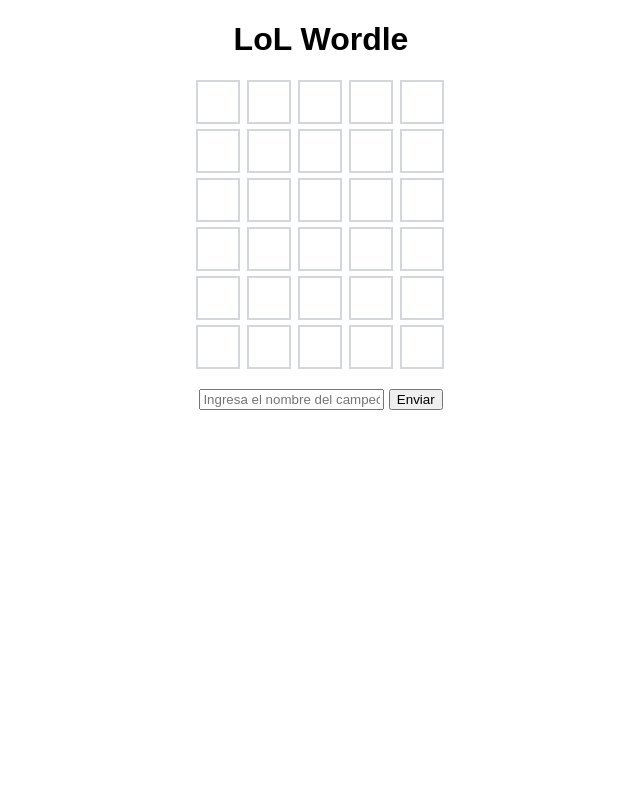
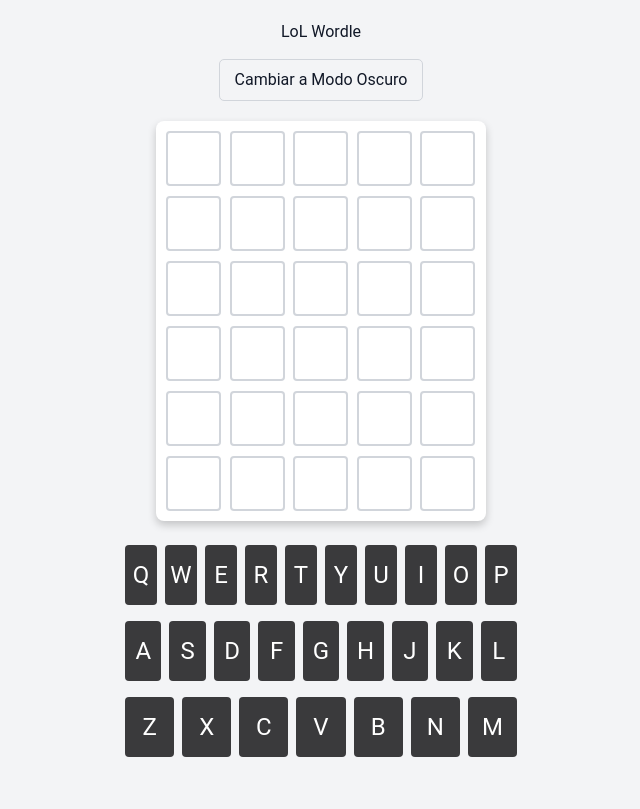
Before and after one commit to escartii/DAW2, a PHP site: page / in a window 1280 px wide. Shown: the whole page, without its empty margins (319-959 px from the left). Before the commit the page ends 410 px from the top, so only its background shows below. Run offline with PHP 8.4, Linux system fonts and the light colour scheme; some libraries are stand-ins or nearby versions.

Commit message:
[] - mejoras

```diff
--- a/DWEC/Wordlet/app.js
+++ b/DWEC/Wordlet/app.js
@@ -45,13 +45,10 @@
 const chosenChampion = champions[Math.floor(Math.random() * champions.length)].name.toLowerCase();
 
 const board = document.getElementById('game-board');
-const input = document.getElementById('user-input');
-const submitBtn = document.getElementById('submit-btn');
 const feedback = document.getElementById('feedback');
-
-let attempt = 0;
+let currentRow = 0;
+let currentTile = 0;
 const maxAttempts = 6;
-let currentRow = 0;
 
 // Inicializar el tablero
 function initBoard() {
@@ -69,12 +66,89 @@
 
 initBoard();
 
-submitBtn.addEventListener('click', handleGuess);
+// Manejar las teclas virtuales
+const keys = document.querySelectorAll('.key');
+keys.forEach(key => {
+    key.addEventListener('click', () => {
+        const keyValue = key.textContent.toLowerCase();
+        if (keyValue === 'enter') {
+            handleGuess();
+        } else if (keyValue === '⌫') {
+            deleteLetter();
+        } else {
+            addLetter(keyValue);
+        }
+    });
+});
 
+// Detectar teclas físicas
+document.addEventListener('keydown', (e) => {
+    const key = e.key.toLowerCase();
+
+    if (key === 'enter') {
+        handleGuess();
+        return;
+    }
+
+    if (key === 'backspace') {
+        deleteLetter();
+        return;
+    }
+
+    if (/^[a-z]$/.test(key)) {
+        addLetter(key);
+    }
+});
+
+// Agregar letras a las casillas
+function addLetter(letter) {
+    if (currentTile < 5) {
+        const currentRowElement = board.children[currentRow];
+        const tile = currentRowElement.children[currentTile];
+        tile.textContent = letter.toUpperCase();
+        tile.dataset.letter = letter;
+        currentTile++;
+    }
+}
+
+// Eliminar la última letra
+function deleteLetter() {
+    if (currentTile > 0) {
+        currentTile--;
+        const currentRowElement = board.children[currentRow];
+        const tile = currentRowElement.children[currentTile];
+        tile.textContent = '';
+        delete tile.dataset.letter;
+    }
+}
+
+// Mostrar/ocultar alertas
+function showAlert(type) {
+    const successAlert = document.getElementById('alert-success');
+    const dangerAlert = document.getElementById('alert-danger');
+    const correctChampionEl = document.getElementById('correct-champion');
+
+    // Ocultar ambas alertas antes de mostrar la correcta
+    successAlert.classList.add('hidden');
+    dangerAlert.classList.add('hidden');
+
+    if (type === 'success') {
+        successAlert.classList.remove('hidden');
+    } else if (type === 'danger') {
+        dangerAlert.classList.remove('hidden');
+        correctChampionEl.textContent = capitalize(chosenChampion); // Mostrar el campeón correcto
+    }
+}
+
+// Manejar el intento
 function handleGuess() {
-    const guess = input.value.toLowerCase();
+    const currentRowElement = board.children[currentRow];
+    const guess = Array.from(currentRowElement.children)
+        .map(tile => tile.dataset.letter)
+        .join('');
+
     if (guess.length !== 5) {
-        feedback.textContent = "¡Los nombres de los campeones deben tener 5 letras!";
+        feedback.textContent = "Debes completar la fila antes de verificar.";
         return;
     }
 
@@ -84,33 +158,70 @@
         return;
     }
 
-    const currentRowElement = board.children[currentRow];
+    // Pintar las letras según la coincidencia
     for (let i = 0; i < 5; i++) {
         const tile = currentRowElement.children[i];
-        tile.textContent = guess[i].toUpperCase();
-        if (guess[i] === chosenChampion[i]) {
+        const letter = tile.dataset.letter;
+
+        if (letter === chosenChampion[i]) {
             tile.classList.add('correct');
-        } else if (chosenChampion.includes(guess[i])) {
+            updateKey(letter, 'correct');
+        } else if (chosenChampion.includes(letter)) {
             tile.classList.add('present');
+            updateKey(letter, 'present');
         } else {
             tile.classList.add('wrong');
+            updateKey(letter, 'wrong');
         }
     }
 
+    // Verificar si el jugador ha ganado o si ha terminado el juego
     if (guess === chosenChampion) {
         feedback.textContent = "¡Has adivinado el campeón!";
-        submitBtn.disabled = true;
+        showAlert('success'); // Mostrar alerta verde
+        document.removeEventListener('keydown', handleGuess);
     } else if (currentRow >= maxAttempts - 1) {
         feedback.textContent = `¡Juego terminado! El campeón era ${capitalize(chosenChampion)}.`;
-        submitBtn.disabled = true;
+        showAlert('danger'); // Mostrar alerta roja
+        document.removeEventListener('keydown', handleGuess);
     } else {
+        currentRow++;
+        currentTile = 0;
         feedback.textContent = "";
-        currentRow++;
     }
-    input.value = '';
-    attempt++;
 }
 
+// Actualizar el teclado
+function updateKey(letter, className) {
+    keys.forEach(key => {
+        if (key.textContent.toLowerCase() === letter.toLowerCase()) {
+            key.classList.add(className);
+        }
+    });
+}
+
+// Capitalizar la primera letra
 function capitalize(word) {
     return word.charAt(0).toUpperCase() + word.slice(1);
 }
+
+const toggleButton = document.getElementById('toggle-mode');
+const body = document.body;
+
+// Comprobar el modo almacenado
+if (localStorage.getItem('theme') === 'dark') {
+    body.classList.add('dark-mode');
+    toggleButton.textContent = "Cambiar a Modo Claro";
+}
+
+toggleButton.addEventListener('click', () => {
+    body.classList.toggle('dark-mode');
+
+    if (body.classList.contains('dark-mode')) {
+        localStorage.setItem('theme', 'dark');
+        toggleButton.textContent = "Cambiar a Modo Claro";
+    } else {
+        localStorage.setItem('theme', 'light');
+        toggleButton.textContent = "Cambiar a Modo Oscuro";
+    }
+});
--- a/DWEC/Wordlet/index.html
+++ b/DWEC/Wordlet/index.html
@@ -1,18 +1,55 @@
 <!DOCTYPE html>
 <html lang="es">
+
 <head>
     <meta charset="UTF-8">
     <title>LoL Wordle</title>
     <link rel="stylesheet" href="styles.css">
+    <script src="https://cdn.tailwindcss.com"></script>
 </head>
+
 <body>
     <h1>LoL Wordle</h1>
+    <button id="toggle-mode">Cambiar a Modo Oscuro</button>
     <div id="game-board"></div>
-    <div id="input-container">
-        <input type="text" id="user-input" maxlength="5" placeholder="Ingresa el nombre del campeón">
-        <button id="submit-btn">Enviar</button>
+    <p id="feedback"></p>
+
+    <!-- Teclado virtual -->
+    <div id="keyboard">
+        <div class="key-row">
+            <button class="key">Q</button>
+            <button class="key">W</button>
+            <button class="key">E</button>
+            <button class="key">R</button>
+            <button class="key">T</button>
+            <button class="key">Y</button>
+            <button class="key">U</button>
+            <button class="key">I</button>
+            <button class="key">O</button>
+            <button class="key">P</button>
+        </div>
+        <div class="key-row">
+            <button class="key">A</button>
+            <button class="key">S</button>
+            <button class="key">D</button>
+            <button class="key">F</button>
+            <button class="key">G</button>
+            <button class="key">H</button>
+            <button class="key">J</button>
+            <button class="key">K</button>
+            <button class="key">L</button>
+        </div>
+        <div class="key-row">
+            <button class="key">Z</button>
+            <button class="key">X</button>
+            <button class="key">C</button>
+            <button class="key">V</button>
+            <button class="key">B</button>
+            <button class="key">N</button>
+            <button class="key">M</button>
+        </div>
     </div>
-    <p id="feedback"></p>
     <script src="app.js"></script>
 </body>
+
 </html>
--- a/DWEC/Wordlet/styles.css
+++ b/DWEC/Wordlet/styles.css
@@ -1,47 +1,141 @@
 body {
-    font-family: Arial, sans-serif;
+    font-family: 'Roboto', sans-serif; /* Fuente más moderna */
     text-align: center;
+    background-color: var(--bg-color);
+    color: var(--text-color);
+    padding: 20px; /* Añade algo de espacio alrededor */
 }
 
 #game-board {
     display: grid;
     grid-template-rows: repeat(6, 1fr);
-    grid-gap: 5px;
-    max-width: 250px;
+    grid-gap: 10px; /* Aumenta el espacio entre filas */
+    max-width: 330px; /* Ajusta el ancho para que se vea más centrado y grande */
     margin: 20px auto;
+    padding: 10px;
+    border-radius: 8px; /* Bordes redondeados */
+    background-color: var(--board-bg-color); /* Fondo del tablero */
+    box-shadow: 0px 4px 8px rgba(0, 0, 0, 0.2); /* Añade sombra suave */
 }
 
 .row {
     display: grid;
     grid-template-columns: repeat(5, 1fr);
-    grid-gap: 5px;
+    grid-gap: 8px; /* Más espacio entre las columnas */
 }
 
 .tile {
-    width: 40px;
-    height: 40px;
-    border: 2px solid #d3d6da;
+    width: 55px; /* Ajusta el tamaño para que se vea más grande */
+    height: 55px;
+    border: 2px solid var(--tile-border);
     display: flex;
     align-items: center;
     justify-content: center;
-    font-size: 1.5em;
+    font-size: 1.6em;
     text-transform: uppercase;
+    border-radius: 4px; /* Bordes ligeramente redondeados */
+    transition: background-color 0.3s, border-color 0.3s; /* Transiciones suaves */
 }
 
 .tile.correct {
-    background-color: #6aaa64; /* Verde */
+    background-color: #6aaa64;
     border-color: #6aaa64;
     color: white;
 }
 
 .tile.present {
-    background-color: #c9b458; /* Amarillo */
+    background-color: #c9b458;
     border-color: #c9b458;
     color: white;
 }
 
 .tile.wrong {
-    background-color: #787c7e; /* Gris */
+    background-color: #787c7e;
     border-color: #787c7e;
     color: white;
 }
+
+/* Modo claro */
+:root {
+    --bg-color: #f3f4f6; /* Fondo claro sutil */
+    --text-color: #111827; /* Texto oscuro */
+    --tile-border: #d1d5db; /* Bordes claros */
+    --board-bg-color: #ffffff; /* Fondo blanco para el tablero */
+}
+
+/* Modo oscuro */
+.dark-mode {
+    --bg-color: #1f2937;
+    --text-color: #f3f4f6;
+    --tile-border: #374151;
+    --board-bg-color: #27272a; /* Fondo oscuro del tablero */
+}
+
+#toggle-mode {
+    margin-top: 15px;
+    padding: 8px 15px;
+    font-size: 1em;
+    cursor: pointer;
+    border: 1px solid var(--tile-border);
+    border-radius: 5px;
+    background-color: var(--bg-color);
+    color: var(--text-color);
+    transition: background-color 0.3s, color 0.3s;
+}
+
+#keyboard {
+    margin: 20px auto;
+    display: flex;
+    flex-direction: column;
+    max-width: 400px;
+}
+
+.key-row {
+    display: flex;
+    justify-content: center;
+    margin-bottom: 8px;
+}
+
+.key {
+    width: 50px; /* Tamaño similar al de la imagen */
+    height: 60px;
+    margin: 4px;
+    border: none;
+    background-color: #3a3a3c; /* Color de fondo oscuro */
+    color: white; /* Texto blanco */
+    font-size: 1.5em;
+    text-transform: uppercase;
+    cursor: pointer;
+    display: flex;
+    align-items: center;
+    justify-content: center;
+    border-radius: 4px; /* Bordes ligeramente redondeados */
+    transition: background-color 0.3s;
+}
+
+.key.correct {
+    background-color: #6aaa64; /* Verde para letras correctas */
+    color: white;
+}
+
+.key.present {
+    background-color: #c9b458; /* Amarillo para letras presentes */
+    color: white;
+}
+
+.key.wrong {
+    background-color: #787c7e; /* Gris para letras incorrectas */
+    color: white;
+}
+
+.key.special {
+    width: 100px; /* Botones especiales más anchos */
+    background-color: #4a4a4d; /* Color especial */
+    font-size: 1.2em;
+}
+
+.key.large {
+    width: 70px; /* Un poco más grande para teclas como "ENVIAR" y "BACKSPACE" */
+    background-color: #4a4a4d;
+    color: white;
+}
```
Also changed, not shown: DWEC/Calculadora_2/calculadora.html (+11 -11 lines), DWEC/Calculadora_2/calculadora.js (+39 -22 lines), 1 other file.
